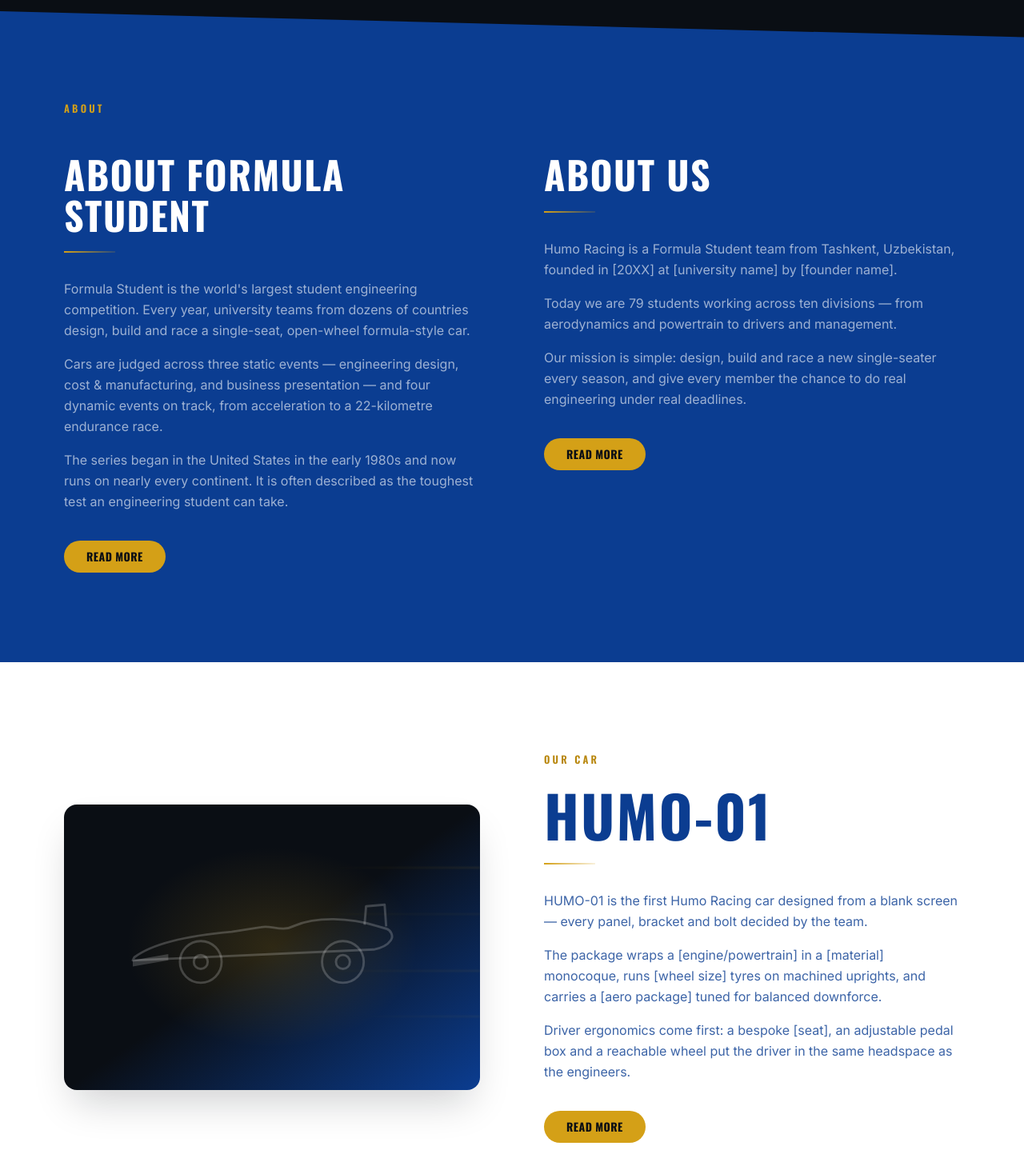
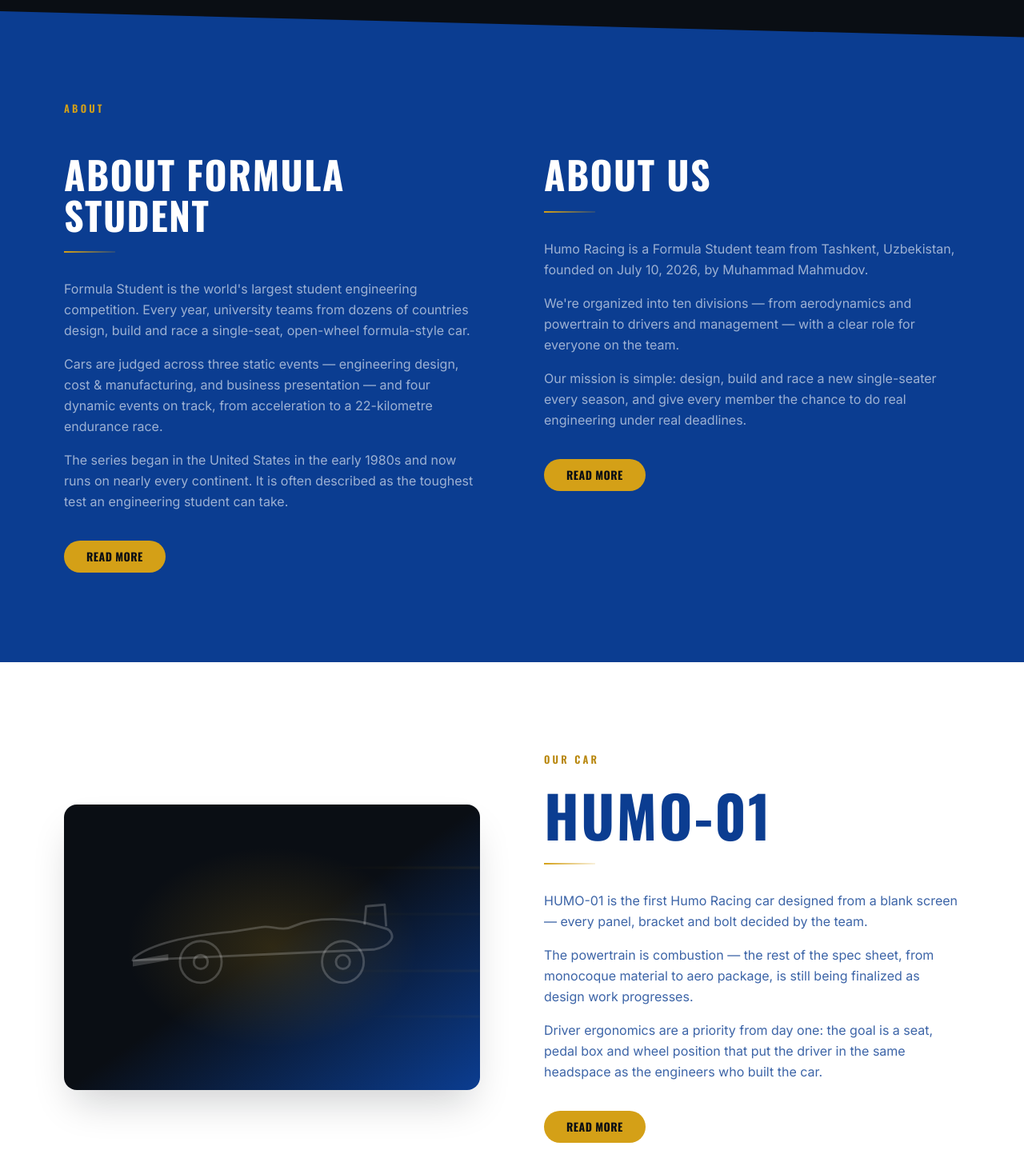
Before and after one commit to alkokandiy/humopage, a React (Vite) app: page / in a window 1280 px wide. Shown: the part 786-2254 px from the top of the page at 80% size. Built offline with nearby package versions, Linux system fonts and the light colour scheme.

Commit message:
Swap confirmed team and car copy into About and Car sections

```diff
--- a/src/components/About.jsx
+++ b/src/components/About.jsx
@@ -43,11 +43,12 @@
             <div className="mt-8 max-w-xl space-y-4 leading-relaxed text-ink-60">
               <p>
                 Humo Racing is a Formula Student team from Tashkent, Uzbekistan,
-                founded in [20XX] at [university name] by [founder name].
+                founded on July 10, 2026, by Muhammad Mahmudov.
               </p>
               <p>
-                Today we are 79 students working across ten divisions — from
-                aerodynamics and powertrain to drivers and management.
+                We're organized into ten divisions — from aerodynamics and
+                powertrain to drivers and management — with a clear role for
+                everyone on the team.
               </p>
               <p>
                 Our mission is simple: design, build and race a new single-seater
--- a/src/components/CarSection.jsx
+++ b/src/components/CarSection.jsx
@@ -2,8 +2,8 @@
 
 const DEFAULT_BODY = [
   'HUMO-01 is the first Humo Racing car designed from a blank screen — every panel, bracket and bolt decided by the team.',
-  'The package wraps a [engine/powertrain] in a [material] monocoque, runs [wheel size] tyres on machined uprights, and carries a [aero package] tuned for balanced downforce.',
-  'Driver ergonomics come first: a bespoke [seat], an adjustable pedal box and a reachable wheel put the driver in the same headspace as the engineers.',
+  'The powertrain is combustion — the rest of the spec sheet, from monocoque material to aero package, is still being finalized as design work progresses.',
+  'Driver ergonomics are a priority from day one: the goal is a seat, pedal box and wheel position that put the driver in the same headspace as the engineers who built the car.',
 ];
 
 function CarShot({ image }) {
```
